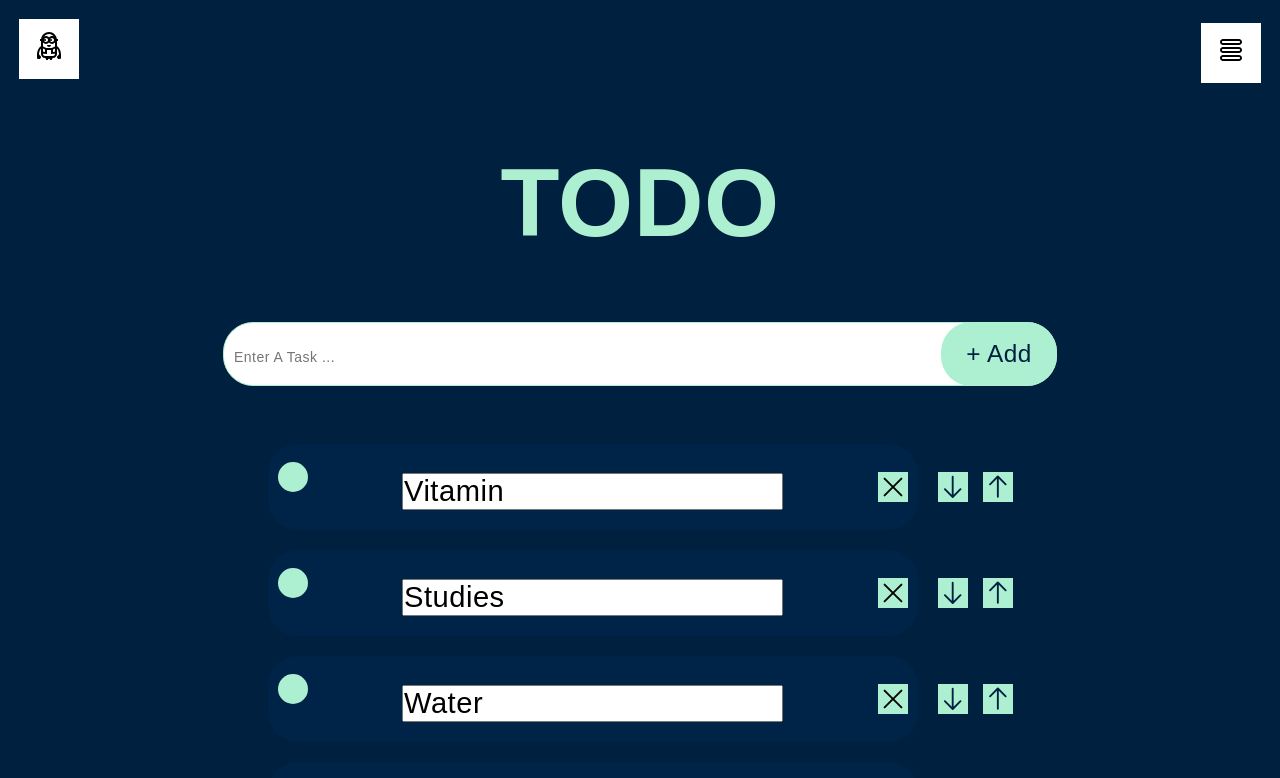
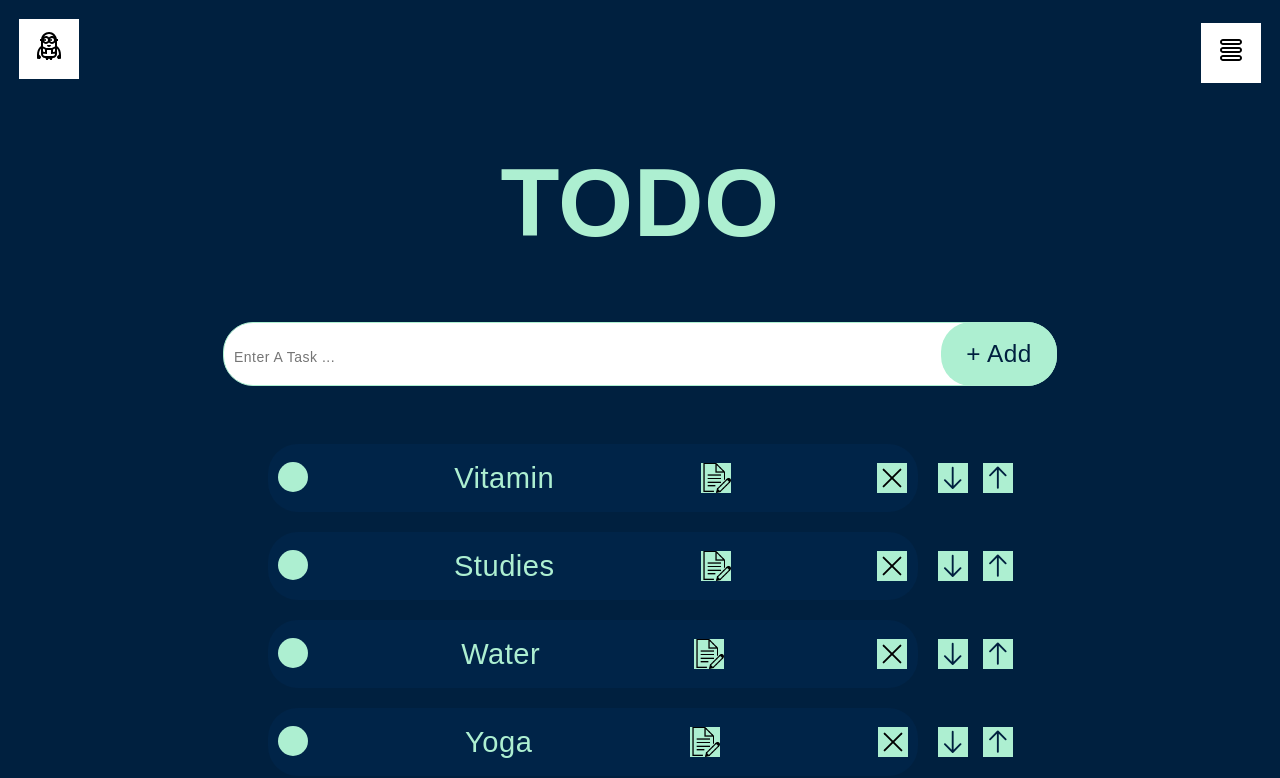
Before and after one commit to MarinaGromova/todo, a React (Vite) app: page / in a window 1280 px wide. Shown: the top 778 px of the page. Built offline with nearby package versions, Linux system fonts and the light colour scheme.

Commit message:
10 кнопка редактирования

```diff
--- a/src/components/screens/newTodo/NewTodo.tsx
+++ b/src/components/screens/newTodo/NewTodo.tsx
@@ -1,3 +1,4 @@
+import { useState } from 'react'
 import { Arrow } from '../../ui/button/arrow/Arrow'
 import { TaskType } from '../newTodos/NewTodos'
 import styles from './NewTodo.module.scss'
@@ -9,6 +10,7 @@ interface NewTodoProps {
 }
 
 export const NewTodo = ({ t, tasks, setTasks }: NewTodoProps) => {
+	const [isInput, setInput] = useState(false)
 	const changeId = (updateTack: any) => {
 		for (let i = 0; i < updateTack.length; i++) {
 			updateTack[i].id = i
@@ -19,8 +21,6 @@ export const NewTodo = ({ t, tasks, setTasks }: NewTodoProps) => {
 	const deleteTask = (id: any) => {
 		const updateTack = tasks.filter((t: any) => id !== t.id)
 		changeId(updateTack)
-
-		// setTasks(list => list.filter((t: any) => id !== t.id))
 	}
 
 	const choiceTask = (t: any, isDone: boolean) => {
@@ -50,8 +50,8 @@ export const NewTodo = ({ t, tasks, setTasks }: NewTodoProps) => {
 					/>
 					<span className={styles.span}></span>
 				</label>
-				{/* <span className={styles.p}>{t.task}</span> */}
 
+				{isInput ? (
 					<label>
 						<input
 							className={styles.p}
@@ -60,9 +60,15 @@ export const NewTodo = ({ t, tasks, setTasks }: NewTodoProps) => {
 							onChange={changeTask}
 							name='name'
 						/>
-					{/* <span className={styles.span}>{t.task}</span> */}
 					</label>
-
+				) : (
+					<>
+						<span className={styles.p}>{t.task}</span>
+					</>
+				)}
+				<button className={styles.button} onClick={() => setInput(!isInput)}>
+					<img className={styles.img} src='/public/main/pen.png' />
+				</button>
 				<button className={styles.button}>
 					<img
 						className={styles.img}
--- a/src/components/screens/newTodos/Constants.tsx
+++ b/src/components/screens/newTodos/Constants.tsx
@@ -1,11 +1,7 @@
 // import { v1 } from 'uuid'
 
 export let data = [
-	{
-		id: 0,
-		task: 'Vitamin',
-		isDone: false,
-	},
+	{ id: 0, task: 'Vitamin', isDone: false },
 	{ id: 1, task: 'Studies', isDone: false },
 	{ id: 2, task: 'Water', isDone: false },
 	{ id: 3, task: 'Yoga', isDone: false },
```
Also changed, not shown: public/main/pen.png (added). Lines whose indentation alone changed are shown as unchanged.
